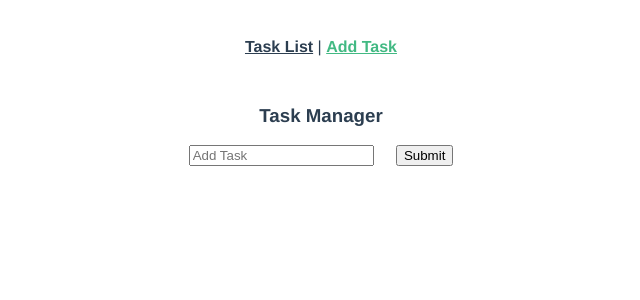
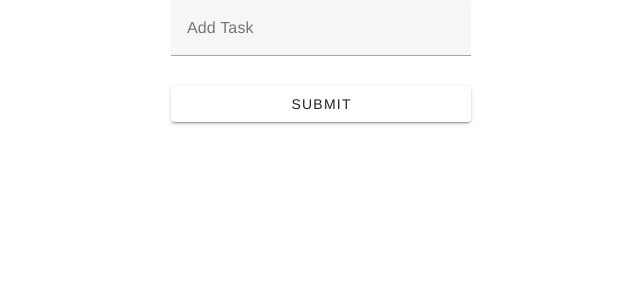
Before and after one commit to Nancyy0912/VueElectronTodo, a Vue app: page /task in a window 1280 px wide. Shown: the top 300 px of the page, without its empty margins (319-959 px from the left). Built offline with nearby package versions, Linux system fonts and the light colour scheme.

Commit message:
Task form and window open modification

```diff
--- a/src/App.vue
+++ b/src/App.vue
@@ -1,8 +1,8 @@
 <template>
-  <nav>
+  <!-- <nav>
     <router-link to="/">Task List</router-link> |
     <router-link to="/task">Add Task</router-link>
-  </nav>
+  </nav> -->
   <router-view/>
 </template>
 
--- a/src/components/TaskForm.vue
+++ b/src/components/TaskForm.vue
@@ -1,35 +1,43 @@
 <template>
   <div class="home">
-    <h3>Task Manager</h3>
-    <form>
-    <input type="text" v-model="task" placeholder="Add Task" />
-    &nbsp; &nbsp;
-    <button @click="addTask()">Submit</button>
-    </form>
-    <!-- <hr>
-    <h3>Tasks</h3>
-    <ul>
-      <li v-for='(item,index) in tasks' :key="index">{{item}}</li>
-    </ul> -->
+    <v-sheet width="300" class="mx-auto">
+    <v-form>
+      <v-text-field
+        v-model="task"
+        :rules="rules"
+        label="Add Task"
+      ></v-text-field>
+      <v-btn type="submit" @click="addTask()" block class="mt-2">Submit</v-btn>
+    </v-form>
+  </v-sheet>
   </div>
 </template>
 
 <script>
 // @ is an alias to /src
+// import "@fullcalendar/core/vdom";
+// import FullCalendar from "@fullcalendar/vue3";
+// import dayGridPlugin from "@fullcalendar/daygrid";
+// import interactionPlugin from "@fullcalendar/interaction";
+// import Enter from '@/components/Enter.vue';
 
 export default {
   name: "task",
-  components: {},
+  components: {
+    // FullCalendar,
+    // Enter
+  },
   data() {
     return {
+      // plugins: [dayGridPlugin, interactionPlugin],
       task: "",
     };
   },
   computed: {
-    // tasks(){
-    //   console.log("task",this.$store.state.tasks);
-    //   return this.$store.state.tasks;
-    // }
+    tasks(){
+      console.log("task",this.$store.state.tasks);
+      return this.$store.state.tasks;
+    }
   },
   // mounted(){
   //     this.$store.dispatch('getTasks')
@@ -41,6 +49,7 @@ export default {
       // this.$store.dispatch('ADD_TASK',this.task)
       this.$store.commit("ADD_TASK", this.task);
       this.task = null;
+      this.$router.push('./')
     },
   },
 };
--- a/src/main.js
+++ b/src/main.js
@@ -2,4 +2,12 @@ import { createApp } from 'vue'
 import App from './App.vue'
 import router from './router'
 import store from './store'
-createApp(App).use(store).use(router).mount('#app')
+import 'vuetify/styles'
+import { createVuetify } from 'vuetify'
+import * as components from 'vuetify/components'
+import * as directives from 'vuetify/directives'
+const vuetify = createVuetify({
+    components,
+    directives,
+  })
+createApp(App).use(store).use(router).use(vuetify).mount('#app')
--- a/src/store/index.js
+++ b/src/store/index.js
@@ -13,15 +13,14 @@ export default createStore({
   mutations: {
     ADD_TASK(state, task) {
       state.tasks.push(task);
-      window.api.send('refresh-window', true);
+      // window.api.send('refresh-window', true);
+      // window.api.send('closeTaskForm', true);
     },
+    deleteItem(state, index) {
+      state = state.tasks.splice(index, 1);
+    }
   },
   actions: {
-    ADD_TASK: async function (context, task) {
-      let tasks = context.state.tasks;
-      tasks.push(task);
-      context.commit("addTask", tasks);
-    },
   },
   modules: {},
 });
--- a/src/views/HomeView.vue
+++ b/src/views/HomeView.vue
@@ -1,25 +1,36 @@
 <template>
   <div class="home">
-    <h3>Task Manager</h3>
-    <button @click="openTaskForm()">Add New Task</button>
+    <h3>Task Manager</h3>&nbsp;
+    &nbsp;<v-btn class="ma-2" @click="openTaskForm()"> Open Task Form </v-btn>
+
     <hr />
-    <h3>Tasks</h3>
-    <p>{{ tasks }}</p>
-    <ul v-for="(task, index) in tasks" :key="index">
-      <li>{{ task }}</li>
-    </ul>
+    <h3>Tasks{{tasks}}</h3>
+    <v-table>
+      <thead>
+        <tr>
+          <th class="text-left">Tasks</th>
+          <th class="text-left">Activity</th>
+        </tr>
+      </thead>
+      <tbody>
+        <tr v-for="(task,index) in tasks" :key="index">
+          <td class="text-left">{{ task }}</td>
+          <td class="text-left">
+            <v-btn class="ma-2" @click="deleteItem(index)"> Delete </v-btn>
+          </td>
+        </tr>
+      </tbody>
+    </v-table>
   </div>
 </template>
 
 <script>
 // @ is an alias to /src
-import HelloWorld from "@/components/HelloWorld.vue";
 import TaskForm from "@/components/TaskForm.vue";
 
 export default {
   name: "HomeView",
   components: {
-    HelloWorld,
     TaskForm,
   },
   data() {
@@ -34,15 +45,19 @@ export default {
   },
   mounted() {
     this.tasks;
-    let abc = window.api.node();
-    console.log(abc);
+    // let abc = window.api.chrome();
+    // let electron = window.api.electron();
+    // console.log(abc, electron);
   },
 
   methods: {
     openTaskForm() {
-      let openTaskForm = "Hello World";
-      window.api.send("new-window", openTaskForm);
-
+      // let openTaskForm = "Hello World";
+      this.$router.push("/task")
+      // window.api.send("new-window", openTaskForm);
+    },
+    deleteItem(index) {
+      this.$store.commit("deleteItem", index);
     },
   },
 };
```
Also changed, not shown: package.json (+8 -2 lines), src/background.js (+10 -1 lines), 1 other file (tests, documents, lock files or other folders).
